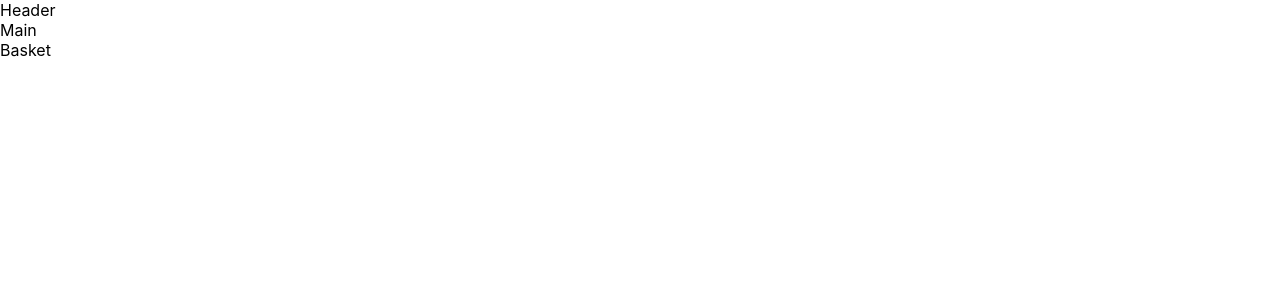
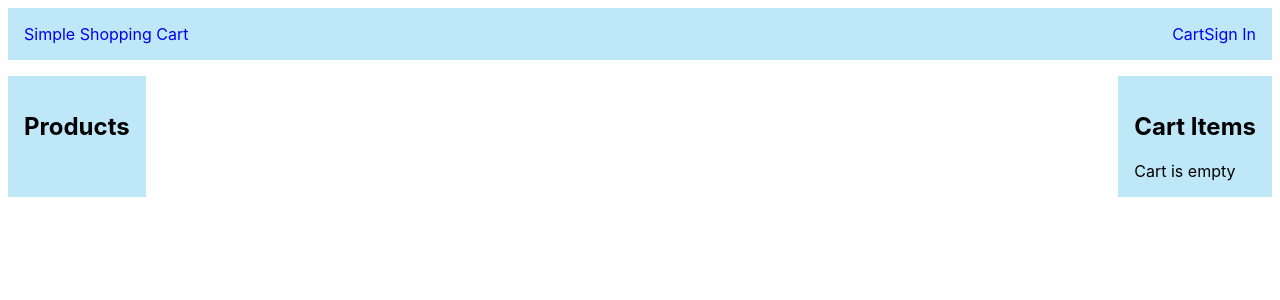
Before and after one commit to Fr-heidarian/SHOPPING-CART-REACT, a React (Create React App) app: page / in a window 1280 px wide. Shown: the top 300 px of the page. Built offline with nearby package versions, Linux system fonts and the light colour scheme.

Commit message:
Initial implementation of the components

```diff
--- a/src/App.js
+++ b/src/App.js
@@ -2,13 +2,16 @@ import "./App.css";
 import Basket from "./Components/Basket.js";
 import Header from "./Components/Header";
 import Main from "./Components/Main";
+import data from "./data.js";
 
 function App() {
   return (
     <>
       <Header />
-      <Main />
-      <Basket/>
+      <div className="row">
+        <Main />
+        <Basket />
+      </div>
     </>
   );
 }
--- a/src/Components/Basket.js
+++ b/src/Components/Basket.js
@@ -1,3 +1,8 @@
 export default function Basket() {
-  return <div>Basket</div>;
+  return (
+    <div className="section">
+      <h2>Cart Items</h2>
+      <div>Cart is empty</div>
+    </div>
+  );
 }
--- a/src/Components/Header.js
+++ b/src/Components/Header.js
@@ -1,3 +1,11 @@
 export default function Header() {
-  return <div>Header</div>;
+  return (
+    <div className="row section">
+      <a href="#">Simple Shopping Cart</a>
+      <div>
+        <a href="#">Cart</a>
+        <a href="#">Sign In</a>
+      </div>
+    </div>
+  );
 }
--- a/src/Components/Main.js
+++ b/src/Components/Main.js
@@ -1,3 +1,12 @@
-export default function Main(){
-    return <div>Main</div>
+export default function Main({ products=[] }) {
+  return (
+    <div className="section">
+      <h2>Products</h2>
+      <div className="row">
+        {products.map((p) => (
+          <div>{p.name}</div>
+        ))}
+      </div>
+    </div>
+  );
 }
```
